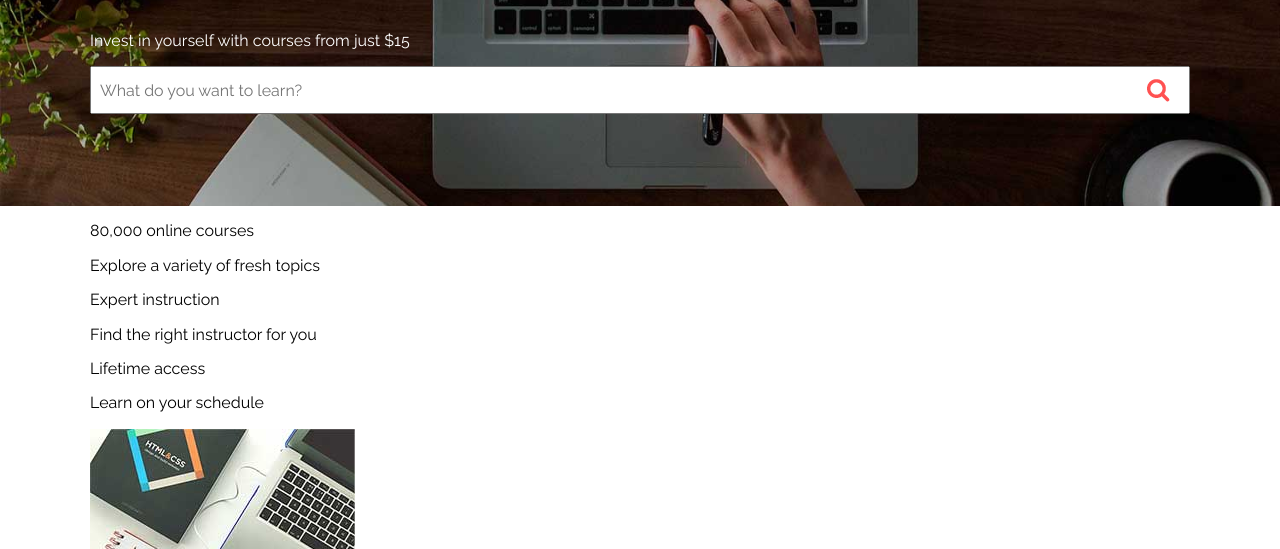
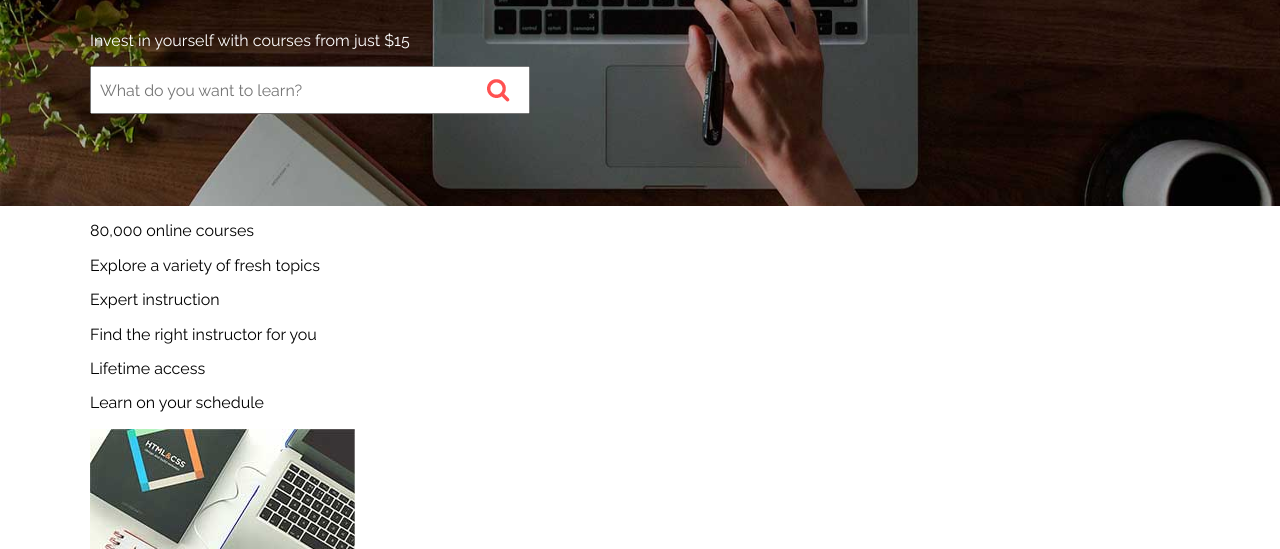
Before and after one commit to kwrdivyaraj100/10_building_the_udemy_homepage, a website: page index.html in a window 1280 px wide. Shown: the part 251-800 px from the top of the page. Drawn offline with nearby package versions, Linux system fonts and the light colour scheme.

Commit message:
building mixins for media queries

```diff
--- a/scss/_mixins.scss
+++ b/scss/_mixins.scss
@@ -10,3 +10,19 @@
     color: $white;
     text-decoration: none;
 }
+
+@mixin phone{
+    @media (min-width: #{$phone}) {
+         @content;
+    }
+}
+@mixin tablet{
+    @media (min-width: #{$tablet}) {
+         @content;
+    }
+}
+@mixin desktop{
+    @media (min-width: #{$desktop}) {
+         @content;
+    }
+}
--- a/scss/_variables.scss
+++ b/scss/_variables.scss
@@ -1,4 +1,8 @@
 $mainFont : 'Raleway', sans-serif;
+
+$phone : 480px;
+$tablet : 768px;
+$desktop : 1000px;
 
 $primary : #33C3F0;
 $secondary : #741d51;
--- a/scss/app.scss
+++ b/scss/app.scss
@@ -59,6 +59,9 @@ body{
          }
          form {
               position: relative;
+              @include tablet{
+                width: 40%;
+              }
 
               input[type="text"]{
                 width: 100%;
```
Also changed, not shown: css/app.css.
